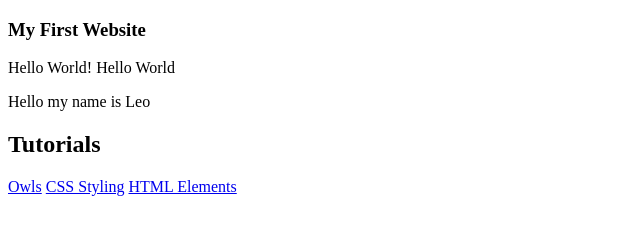
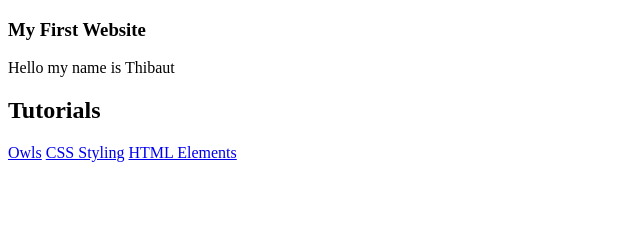
Before and after one commit to thibaut1998/thibaut1998.github.io, a plain HTML site: page index.html in a window 1280 px wide. Shown: the whole page, without its empty margins (0-640 px from the left). Drawn offline with Linux system fonts and the light colour scheme.

Commit message:
Add files via upload

```diff
--- a/index.html
+++ b/index.html
@@ -1,12 +1,11 @@
 <!DOCTYPE html>
 <html>
     <head>
-<title>Hello World</title>
+<title>Lagrange thibaut</title>
     </head>
     <body>
     <h3>My First Website</h3>
-<p>Hello World! Hello World</p>
-<p>Hello my name is Leo</p>
+<p>Hello my name is Thibaut</p>
 <h2>Tutorials</h2>
 <a href="owls.html">Owls</a>
 <a href="https://codepen.io/thibaut1998/pen/mdybVEE?editors=1100">CSS Styling</a>
```
